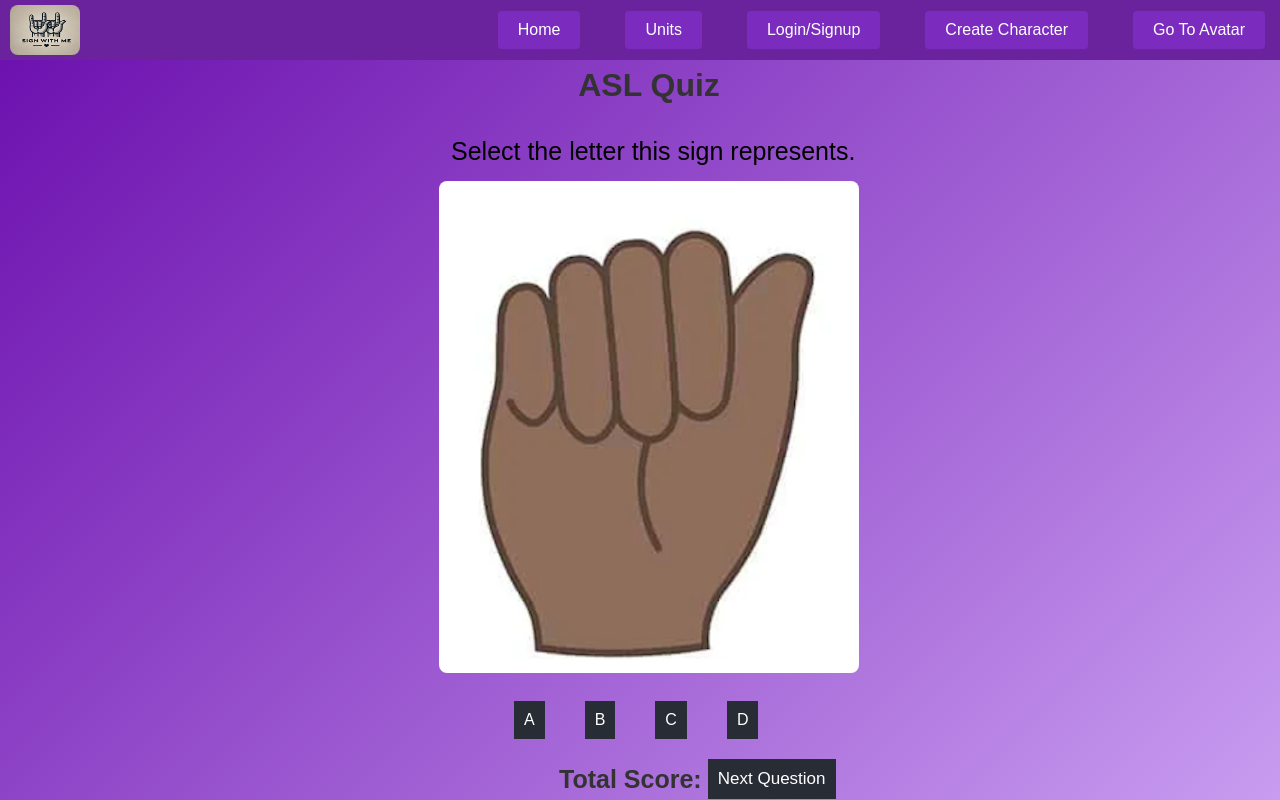
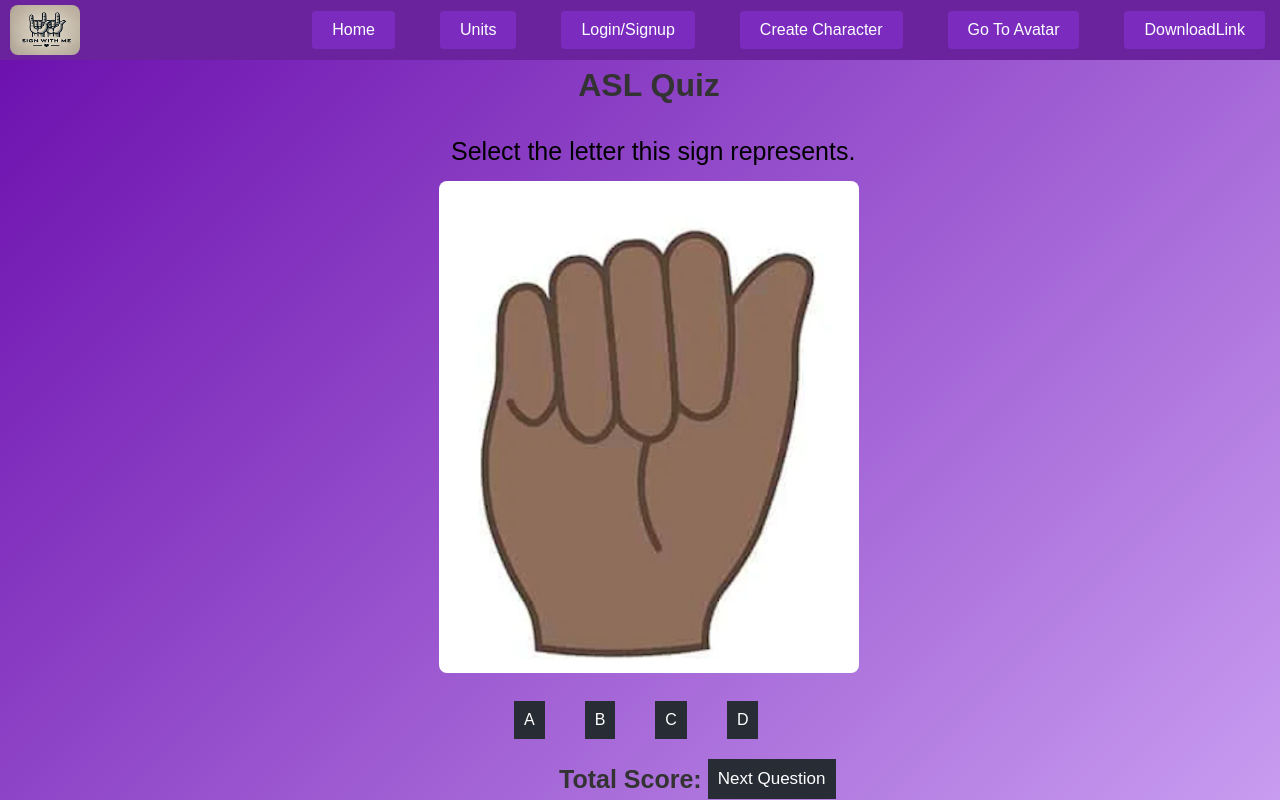
Before and after one commit to RyancRiv/signwithme, a React (Create React App) app in the folder SignWithMe_Newest/sign-with-me/: page /quiz in a window 1280 px wide. Built offline with nearby package versions, Linux system fonts and the light colour scheme; no server answers.

Commit message:
Made changes to various files

```diff
--- a/SignWithMe_Newest/sign-with-me/src/components/Avatar_Animations.js
+++ b/SignWithMe_Newest/sign-with-me/src/components/Avatar_Animations.js
@@ -13,6 +13,9 @@ function AvatarWithAnimation({ animationName }) {
   const { animations: B_Anim } = useGLTF("/animation/Avatar_Sign_B.glb");
   const { animations: C_Anim } = useGLTF("/animation/Avatar_Sign_C.glb");
   const { animations: D_Anim } = useGLTF("/animation/Avatar_Sign_D.glb");
+  const { animations: E_Anim } = useGLTF("/animation/Avatar_Sign_E.glb");
+  const { animations: F_Anim } = useGLTF("/animation/Avatar_Sign_F.glb");
+
 
 
   // Map animations to custom names
@@ -21,8 +24,8 @@ function AvatarWithAnimation({ animationName }) {
     A_Sign: A_Anim[0],
     B_Sign: B_Anim[0],
     C_Sign: C_Anim[0],
-    D_Sign: D_Anim[0]
-
+    D_Sign: D_Anim[0],
+    F_Sign: F_Anim[0],
 
   };
 
--- a/SignWithMe_Newest/sign-with-me/src/components/Navbar.js
+++ b/SignWithMe_Newest/sign-with-me/src/components/Navbar.js
@@ -37,7 +37,6 @@ const Navbar = () => {
 
   };
 
-
   return (
     <nav>
       <div className="navbar">
@@ -71,9 +70,15 @@ const Navbar = () => {
           <button className="navbar-button b-button" onClick={createcharacterClick}>
               Create Character
             </button>
+
             <button className="navbar-button b-button" onClick={gotoavatar}>
               Go To Avatar
             </button>
+
+            <button className="navbar-button b-button" onClick={gotoavatar}>
+              DownloadLink
+            </button>
+
 
         </div>
       </div>
```
